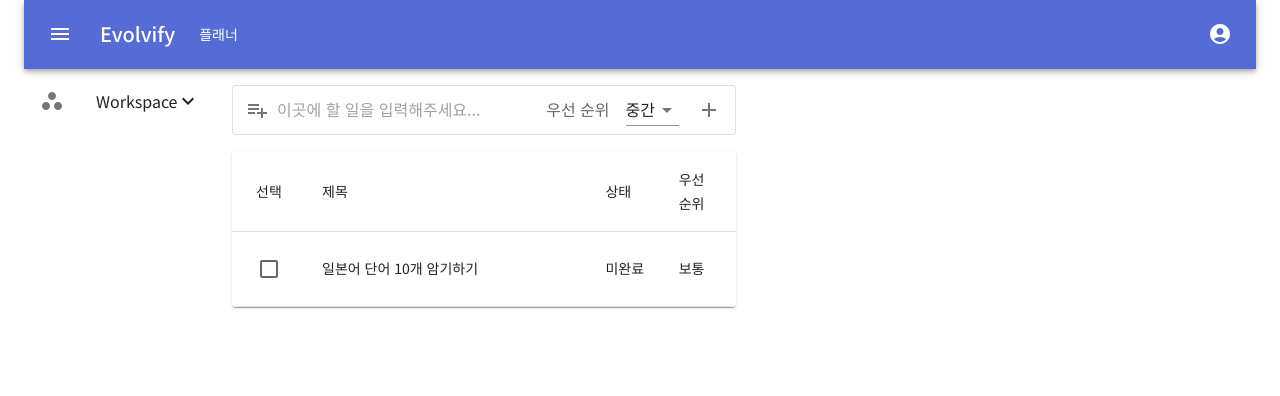
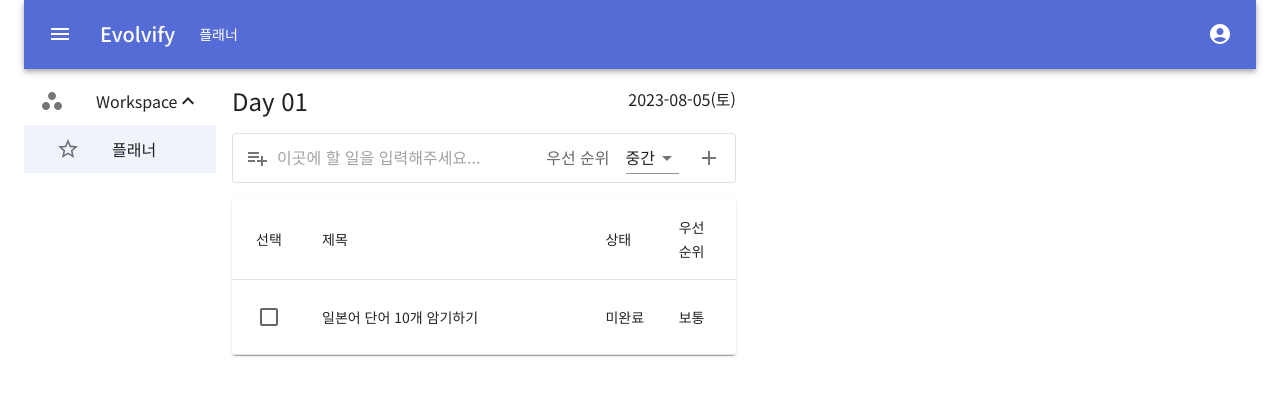
Before and after one commit to coldrain-f/self-discipline, a React (Vite) app in the folder self-discipline-react-ts/: page /planner in a window 1280 px wide. Shown: the top 396 px of the page. Built offline with nearby package versions, Linux system fonts and the light colour scheme.

Commit message:
Feat: 학습 일자 표시 레이아웃 설정 [#4]

```diff
--- a/self-discipline-react-ts/src/components/planner/SelfDisciplinePlannerSidebar.tsx
+++ b/self-discipline-react-ts/src/components/planner/SelfDisciplinePlannerSidebar.tsx
@@ -14,14 +14,14 @@ import ExpandLess from "@mui/icons-material/ExpandLess";
 import ExpandMore from "@mui/icons-material/ExpandMore";
 
 export default function SelfDisciplinePlannerSidebar() {
-  const [open, setOpen] = React.useState(false);
+  const [open, setOpen] = React.useState(true);
 
   const handleClick = () => {
     setOpen(!open);
   };
 
   return (
-    <Box>
+    <Box component="div">
       <List>
         <ListItem disablePadding>
           <ListItemButton onClick={handleClick}>
--- a/self-discipline-react-ts/src/components/planner/SelfDisciplinePlannerTodoList.tsx
+++ b/self-discipline-react-ts/src/components/planner/SelfDisciplinePlannerTodoList.tsx
@@ -16,9 +16,11 @@ import {
   SelectChangeEvent,
   MenuItem,
   FormControl,
+  Typography,
   Box,
 } from "@mui/material";
 
+import Grid from "@mui/material/Unstable_Grid2";
 import AddIcon from "@mui/icons-material/Add";
 import PlaylistAddIcon from "@mui/icons-material/PlaylistAdd";
 
@@ -30,11 +32,27 @@ export default function SelfDisciplinePlannerTodoList() {
   };
 
   return (
-    <Box>
+    <Box component="div">
+      <Grid container spacing={2} sx={{ my: 1 }}>
+        <Grid xs={8}>
+          <Typography variant="h5" component="div">
+            Day 01
+          </Typography>
+        </Grid>
+        <Grid xs={4}>
+          <Typography
+            variant="subtitle1"
+            component="div"
+            sx={{ textAlign: "right" }}
+          >
+            2023-08-05(토)
+          </Typography>
+        </Grid>
+      </Grid>
+
       <Paper
         component="form"
         sx={{
-          my: 2,
           p: "2px 4px",
           display: "flex",
           alignItems: "center",
@@ -69,8 +87,8 @@ export default function SelfDisciplinePlannerTodoList() {
           <AddIcon />
         </IconButton>
       </Paper>
-      <TableContainer component={Paper}>
-        <Table sx={{}}>
+      <TableContainer component={Paper} sx={{ my: 2 }}>
+        <Table>
           <TableHead>
             <TableRow>
               <TableCell align="center">선택</TableCell>
```
